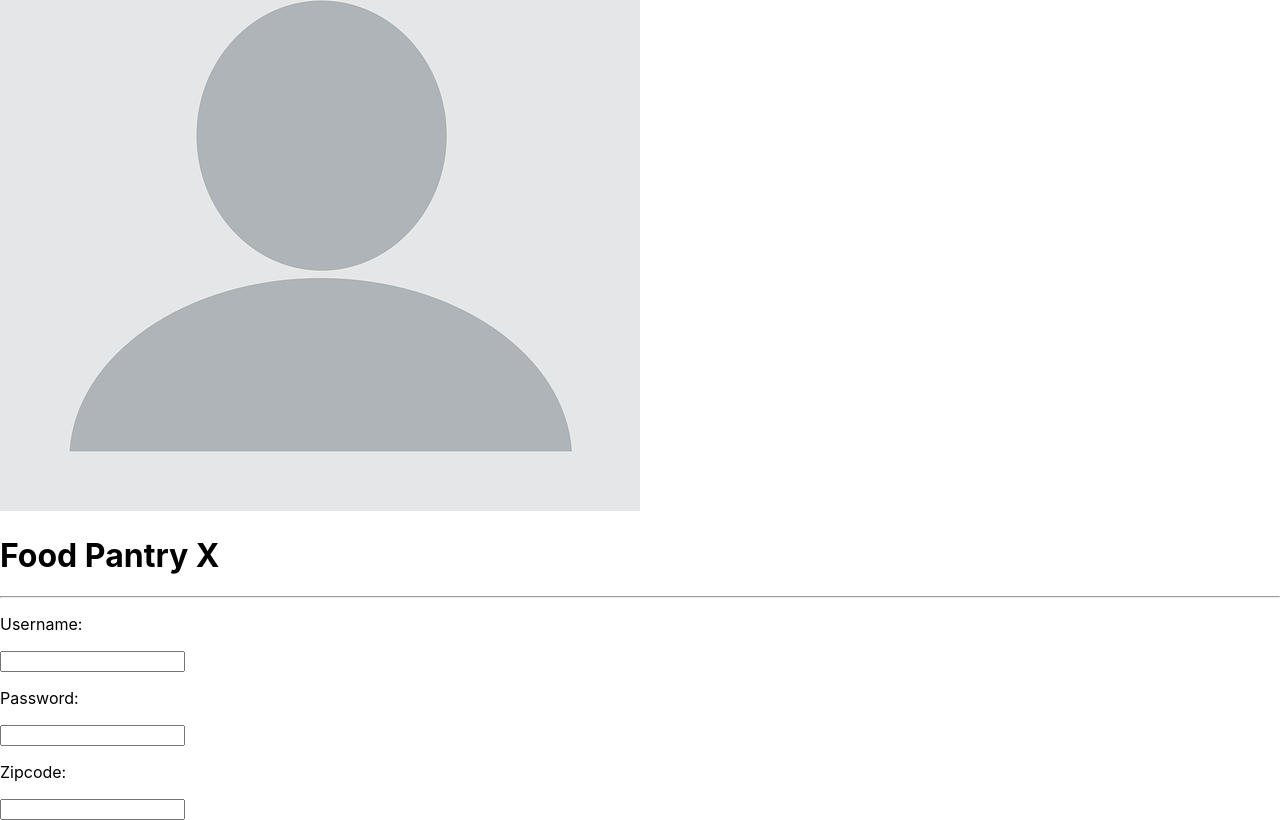
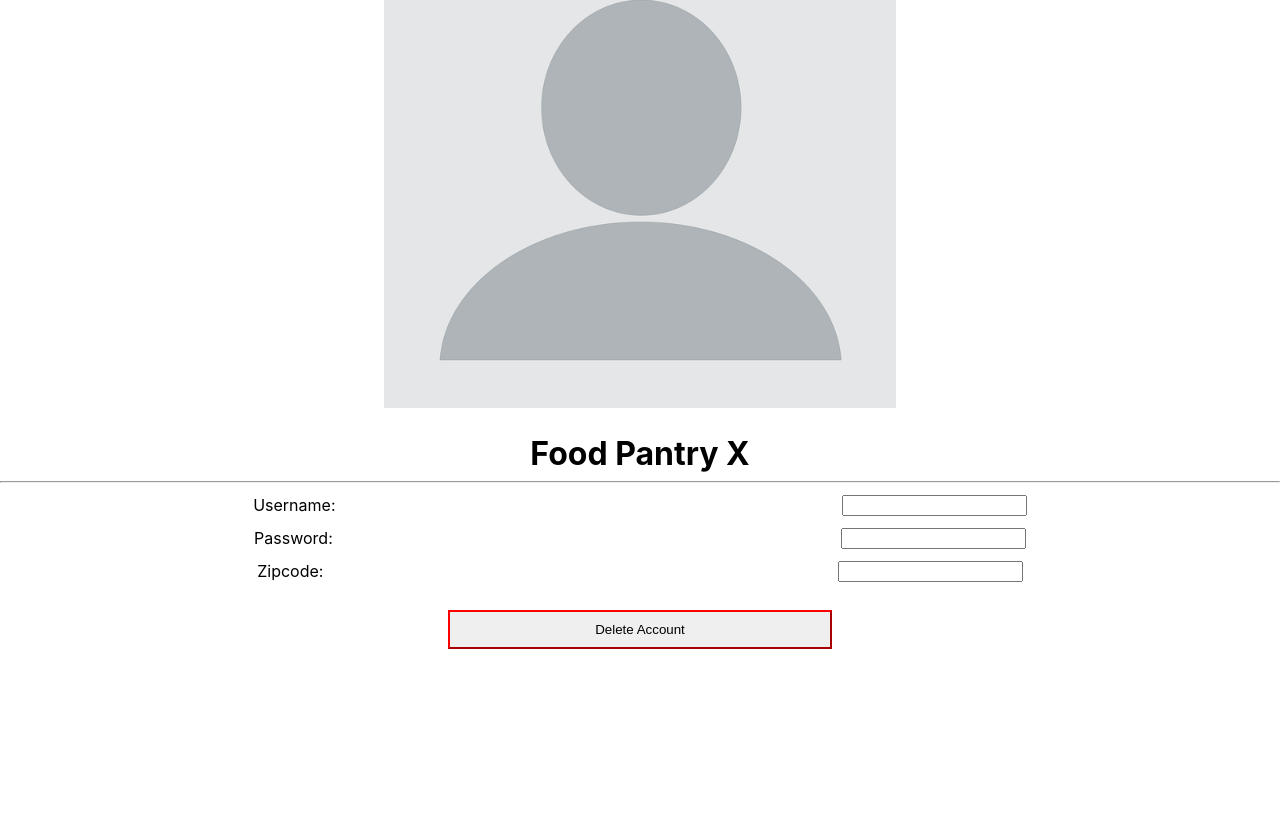
Before and after one commit to Pantry-Access-AFG/react-app, a React (Create React App) app: page /profile in a window 1280 px wide. Shown: the part 313-1133 px from the top of the page. After the commit the page ends 962 px from the top, so only its background shows below. Built offline with nearby package versions, Linux system fonts and the light colour scheme.

Commit message:
foodpantryprofile

```diff
--- /dev/null
+++ b/src/FoodPantryProfile.css
@@ -0,0 +1,31 @@
+.img-center {
+padding:2%;
+  display:block;
+  margin-left: auto;
+  margin-right: auto;
+  width: 40%;
+}
+
+.text-center{
+    text-align:center;
+    margin:auto;
+    justify-content:center;
+
+}
+
+.row{
+    display:flex;
+    justify-content:center;
+    margin:auto;
+    margin-top:4px;
+    margin-bottom: 4px;
+}
+
+.delete-account-button {
+    width: 30%;
+    display:block;
+    padding: 10px;
+    margin-left: auto;
+    margin-right: auto;
+    border-color:red;
+}
--- a/src/FoodPantryProfile.js
+++ b/src/FoodPantryProfile.js
@@ -1,20 +1,79 @@
 import React from "react";
 import blank_profile_pic from "./images/blankprofilepic.png";
-import UserInfo from "./components/UserInfo";
+import "./FoodPantryProfile.css";
 
 export default function FoodPantryProfile() {
   let food_pantry_name = "Food Pantry X";
+
+  const deleteAccount = () => {
+    console.log("delete account!");
+  };
 
   return (
     <>
       <img
         src={blank_profile_pic}
         alt="blankprofilepic"
-        className="profile-image"
+        className="profile-image img-center"
       ></img>
-      <h1 className="center">{food_pantry_name}</h1>
+      <h1 className="text-center">{food_pantry_name}</h1>
+
       <hr className="gray-line" />
       <UserInfo />
+      <br></br>
+      <button onClick={deleteAccount()} className="delete-account-button">
+        Delete Account
+      </button>
     </>
   );
 }
+
+function UserInfo() {
+  const usernameChange = (event) => {
+    console.log("changed username");
+  };
+
+  const usernameSubmit = (event) => {
+    console.log("submitted new username");
+    event.preventDefault();
+  };
+
+  const passwordChange = (event) => {
+    console.log("password changed");
+  }
+
+  const passwordSubmit = (event) => {
+    console.log("password submitted");
+  }
+
+  const zipcodeChange = (event) => {
+    console.log("zipcode changed");
+  }
+
+  const zipcodeSubmit = (event) => {
+    console.log("zipcode submitted")
+  }
+
+  return (
+    <div>
+      <div className="row">
+        <p className="row">Username: </p>
+        <form className="row" onSubmit={usernameSubmit}>
+          <input type="text" onChange={usernameChange} />
+        </form>
+      </div>
+      <div className="row">
+        <p className="row">Password: </p>
+        <form className="row" onSubmit={passwordSubmit}>
+          <input type="text" onChange={passwordChange} />
+        </form>
+      </div>
+      <div className="row">
+        <p className="row">Zipcode: </p>
+        <form className="row" onSubmit={zipcodeSubmit}>
+          <input type="text" onChange={zipcodeChange} />
+        </form>
+      </div>
+    </div>
+  );
+}
--- a/src/components/UserInfo.js
+++ /dev/null
@@ -1,25 +0,0 @@
-export default function UserInfo() {
-  return (
-    <div>
-      <div className="row">
-        <p className="row">Username: </p>
-        <form className="row">
-            <input type="text" />
-        </form>
-      </div>
-      <div className="row">
-        <p className="row">Password: </p>
-        <form className="row">
-            <input type="text" />
-        </form>
-      </div>
-      <div className="row">
-        <p className="row">Zipcode: </p>
-        <form className="row">
-            <input type="text" />
-        </form>
-      </div>
-    </div>
-
-  );
-}
```
Also changed, not shown: src/components/FoodPantryProfile.js (deleted, +0 -20 lines), src/App.css (line endings or trailing spaces).
